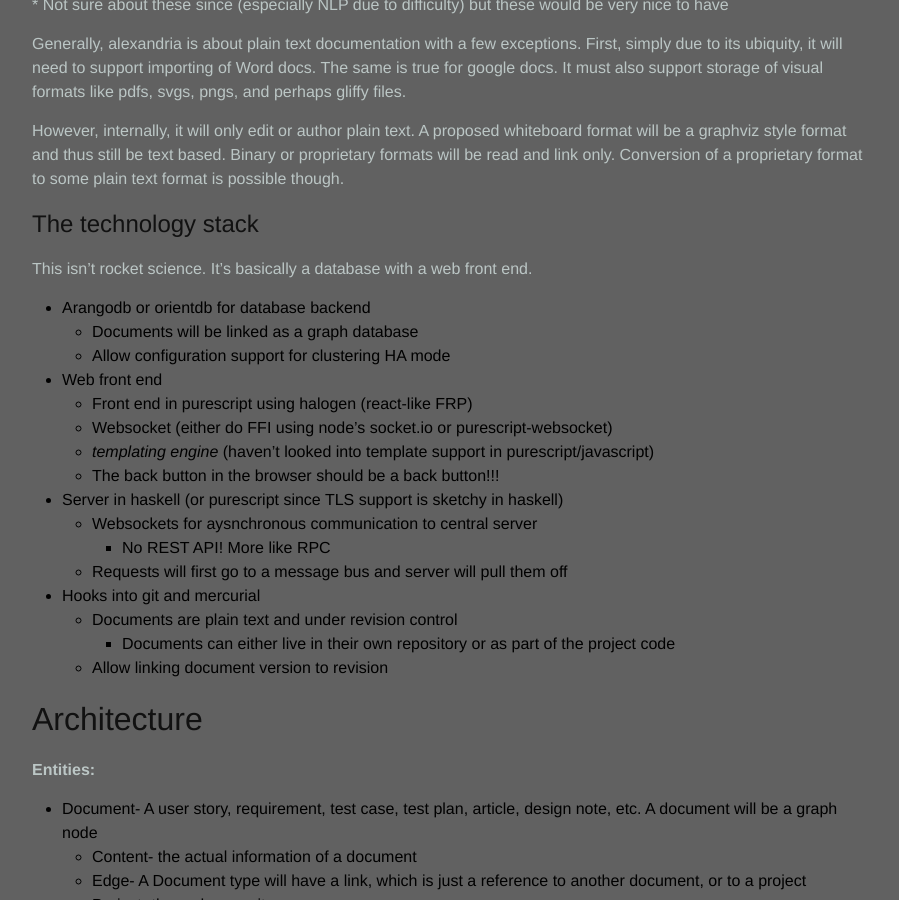
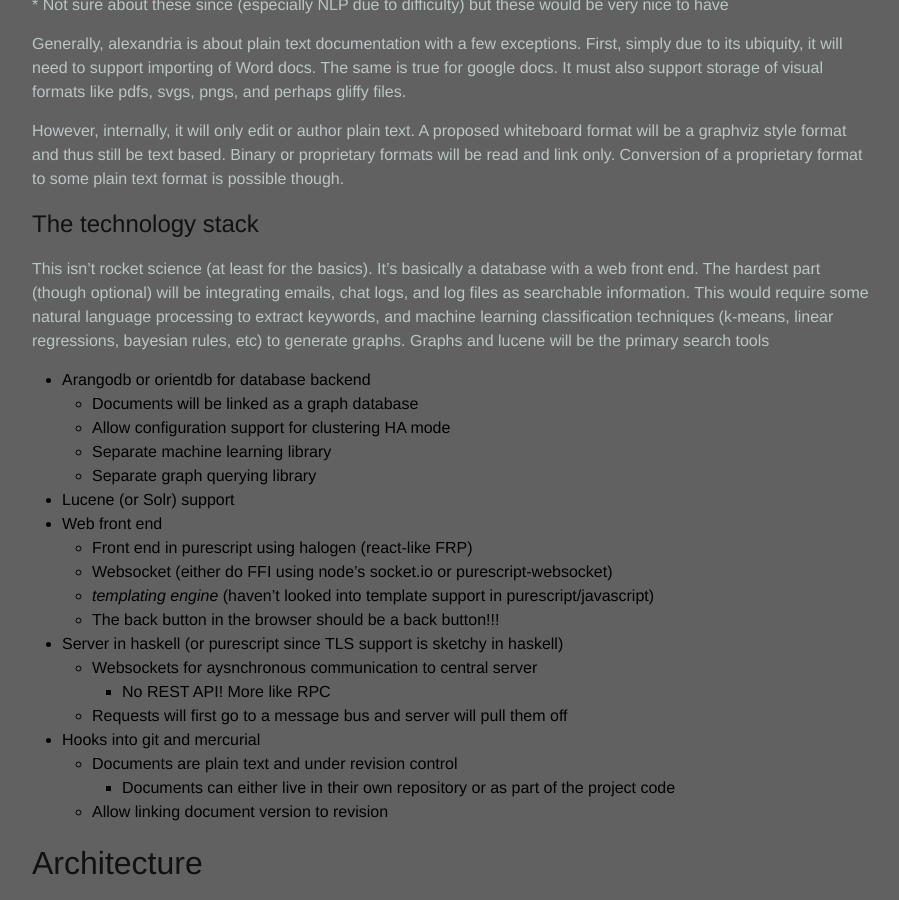
Before and after one commit to rarebreed/rarebreed.github.io, a Jekyll site: the page built from _posts/2016-08-02-alexandria.md, in a window 1280 px wide and 900 px high, scrolled down 2976 px. Shown: the whole window, without its empty margins (188-1087 px from the left). Built offline with Jekyll 4.4.1, drawn with Linux system fonts in a browser that asks for light colours.

Commit message:
Expanded explanation on technology stack

```diff
--- a/_posts/2016-08-02-alexandria.md
+++ b/_posts/2016-08-02-alexandria.md
@@ -138,11 +138,17 @@
 
 # The technology stack
 
-This isn't rocket science.  It's basically a database with a web front end.
+This isn't rocket science (at least for the basics).  It's basically a database with a web front end.  The hardest part
+(though optional) will be integrating emails, chat logs, and log files as searchable information.  This would require
+some natural language processing to extract keywords, and machine learning classification techniques (k-means, linear
+regressions, bayesian rules, etc) to generate graphs.  Graphs and lucene will be the primary search tools
 
 - Arangodb or orientdb for database backend
   - Documents will be linked as a graph database
   - Allow configuration support for clustering HA mode
+  - Separate machine learning library
+  - Separate graph querying library
+- Lucene (or Solr) support
 - Web front end
   - Front end in purescript using halogen (react-like FRP)
   - Websocket (either do FFI using node's socket.io or purescript-websocket)
```
